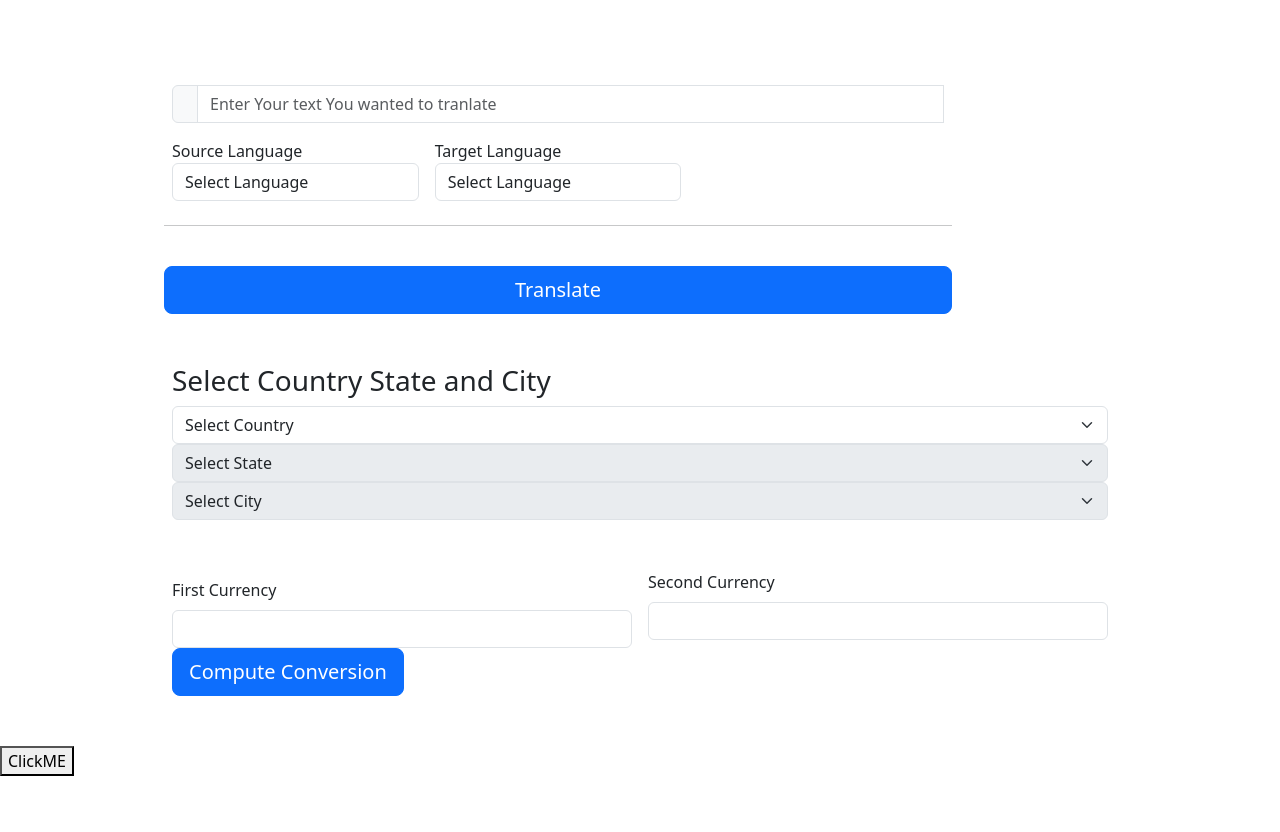
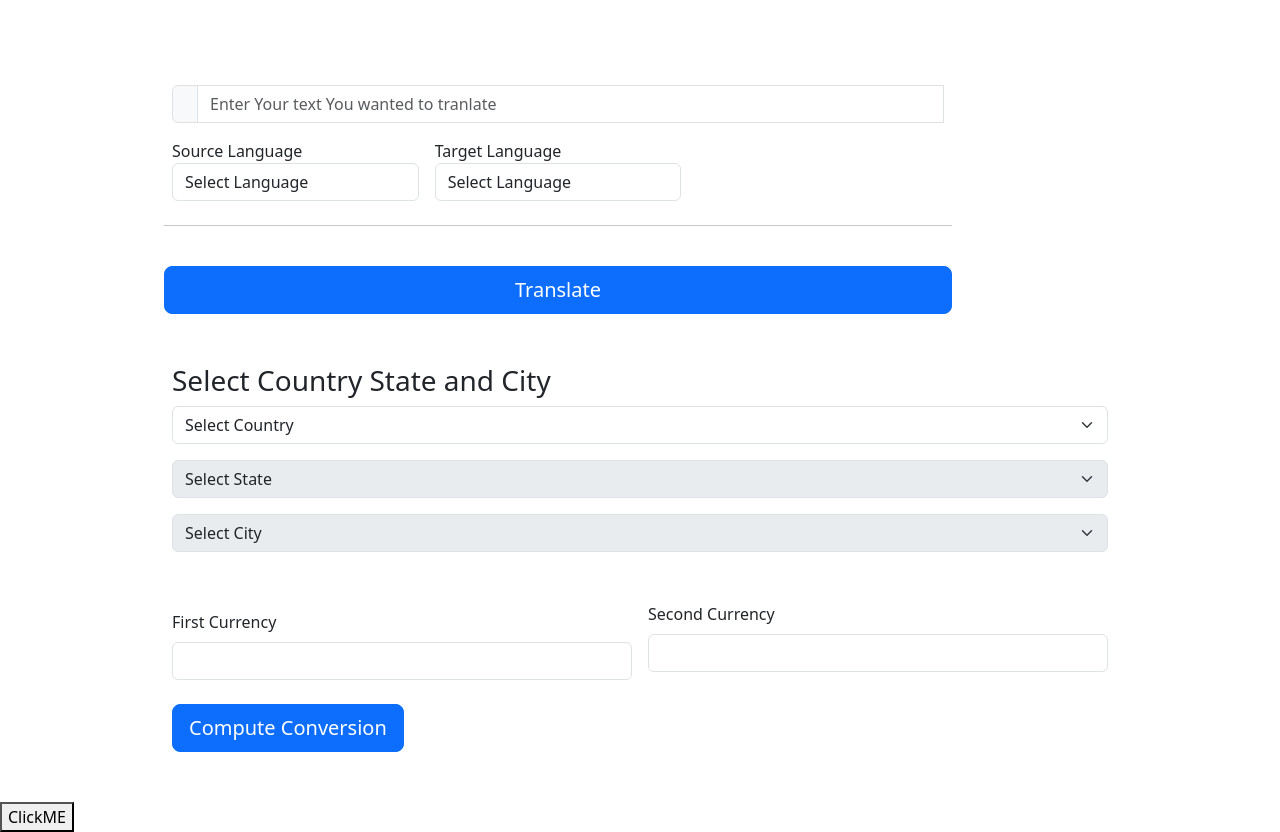
Before and after one commit to AlbertCEO/APIProject, a plain HTML site: page index.html in a window 1280 px wide. Shown: the part 127-959 px from the top of the page. Before the commit the page ends 903 px from the top, so only its background shows below. Drawn offline with nearby package versions, Linux system fonts and the light colour scheme; no server answers.

Commit message:
touched on usability

```diff
--- a/index.html
+++ b/index.html
@@ -119,16 +119,16 @@
 
     <div class="container">
 
-      <h3>Select Country State and City</h3>
+      <h3 >Select Country State and City</h3>
 
       <div class="select_option">
-          <select class="form-select country" aria-label="Default select example" onchange="loadStates()">
+          <select class="form-select country" aria-label="Default select example" onchange="loadStates()" style="margin-bottom: 16px;">
               <option selected>Select Country</option>
           </select>
-          <select class="form-select state" aria-label="Default select example" onchange="loadCities()">
+          <select class="form-select state" aria-label="Default select example" onchange="loadCities()" style="margin-bottom: 16px;">
               <option selected>Select State</option>
           </select>
-          <select class="form-select city" aria-label="Default select example">
+          <select class="form-select city" aria-label="Default select example" style="margin-bottom: 16px;">
               <option selected>Select City</option>
           </select>
       </div>
@@ -157,7 +157,7 @@
         </div>
       </div>
       </div>
-      <button type="button" class="w-80 btn btn-primary btn-lg" onclick="Calc()" id="btn1" >Compute Conversion</button>
+      <button type="button" class="w-80 btn btn-primary btn-lg" onclick="Calc()" id="btn1" style="margin-top: 24px;">Compute Conversion</button>
 
     </form>
   </div>
```
